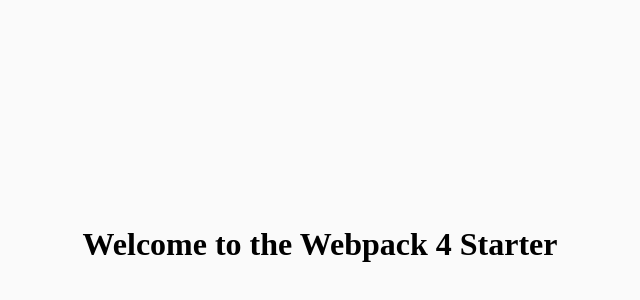
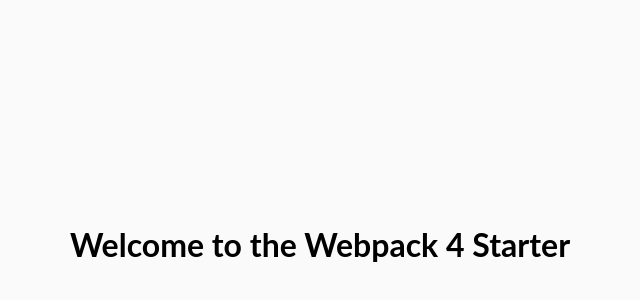
Before and after one commit to chriscandy/webpack-4-starter, a website built with webpack: page src/index.html in a window 1280 px wide. Shown: the part 164-464 px from the top of the page, without its empty margins (320-960 px from the left). Built offline with nearby package versions, Linux system fonts and the light colour scheme.

Commit message:
Add -stack variable

```diff
--- a/src/scss/_typography.scss
+++ b/src/scss/_typography.scss
@@ -1,3 +1,3 @@
 body {
-    font-family: 'Fira Sans';
+  font-family: $font-stack;
 }
--- a/src/scss/_variables.scss
+++ b/src/scss/_variables.scss
@@ -1 +1,3 @@
+$font-stack: "Fira Sans", Lato, Helvetica, sans-serif;
+
 $primary-color: #fafafa;
```
